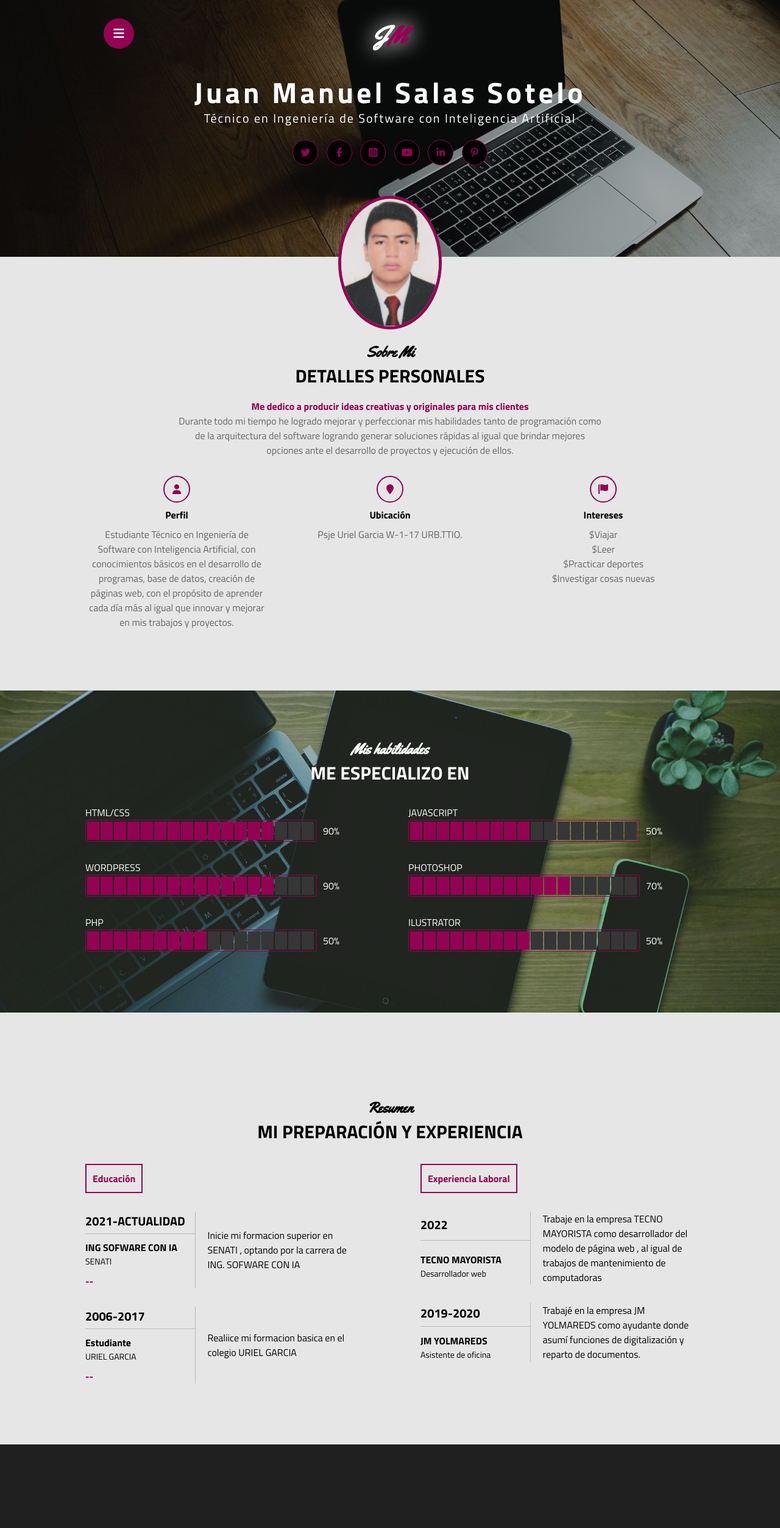
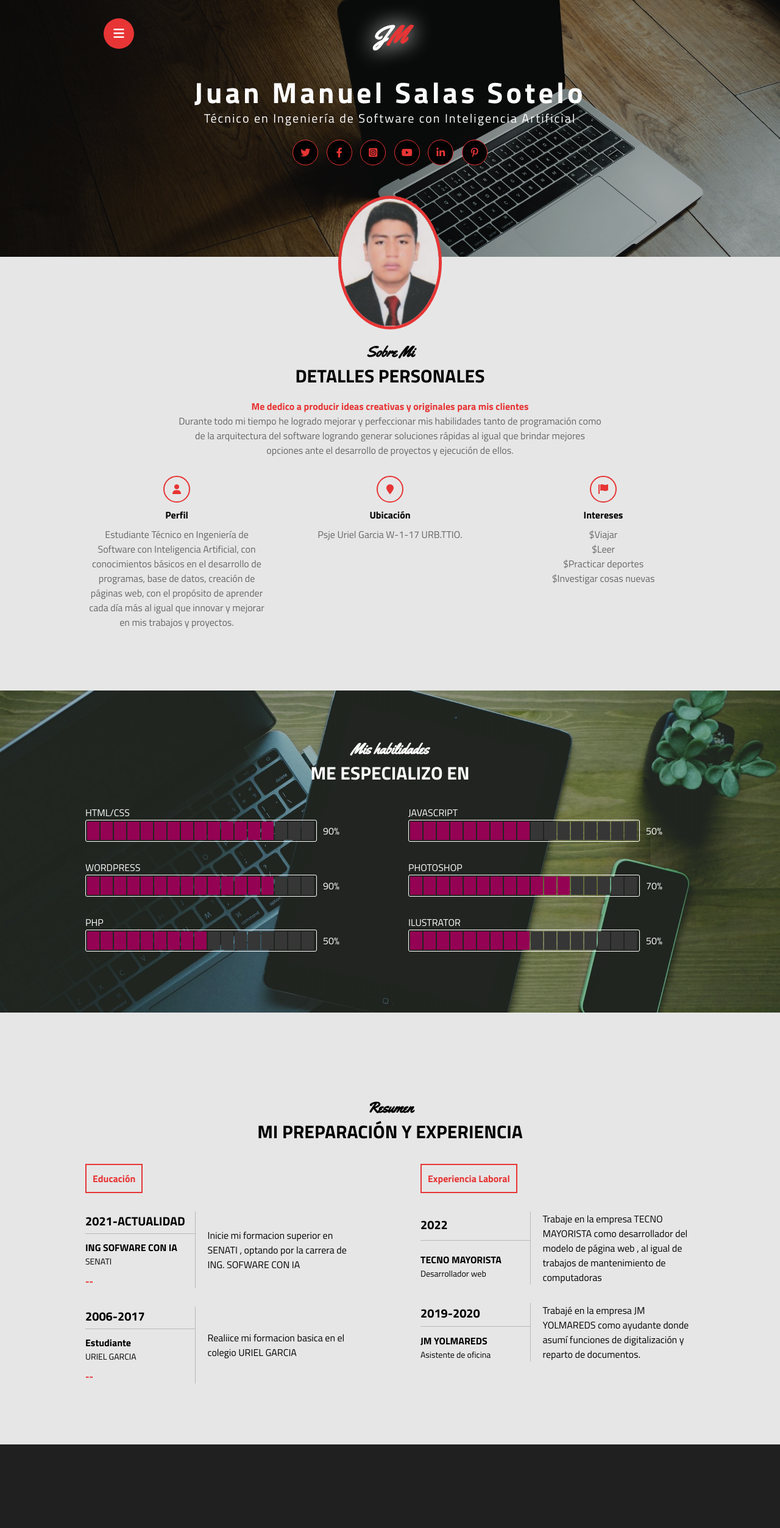
Before and after one commit to Manuel7521/proyect-git, a plain HTML site: page index.html in a window 1280 px wide. Shown: the top 2505 px of the page at 61% size. Drawn offline with Linux system fonts and the light colour scheme.

Commit message:
Cambio de color del proyecto mediante estilos.css

```diff
--- a/estilo.css
+++ b/estilo.css
@@ -30,7 +30,7 @@ html{
 .inicio .contenido-seccion header nav{
     position: fixed;
     margin-left: 60px;
-    background-color: #940253;
+    background-color: rgb(231, 53, 53);
     padding: 15px;
     border-radius: 10px;
     text-align: left;
@@ -52,12 +52,12 @@ html{
     text-shadow: 0 0 35px #fff;
 }
 .inicio .contenido-seccion header .logo .color{
-    color: #940253;
+    color: rgb(231, 53, 53);
     font-family: "Yellowtail";
 }
 .inicio .contenido-seccion header .nav-bar{
     position: fixed;
-    background-color: #940253;
+    background-color: rgb(231, 53, 53);
     font-size: 20px;
     width: 50px;
     height: 50px;
@@ -89,8 +89,8 @@ html{
     display: inline-block;
     text-decoration: none;
     background-color: #000;
-    color: #940253;
-    border: 1px solid #940253;
+    color: rgb(231, 53, 53);
+    border: 1px solid rgb(231, 53, 53);
     border-radius: 50%;
     width: 40px;
     height: 40px;
@@ -100,7 +100,7 @@ html{
 }
 .inicio .contenido-seccion .info .redes a:hover{
     color: #fff;
-    background-color: #940253;
+    background-color: rgb(231, 53, 53);
     box-shadow: 0 0 20px #fff;
 }
 .inicio .contenido-seccion .foto{
@@ -109,7 +109,7 @@ html{
 .inicio .contenido-seccion .foto img{
     max-width: 200px;
     border-radius: 50%;
-    border: 5px solid #940253;
+    border: 5px solid rgb(231, 53, 53);
     position: absolute;
     left: 50%;
     top: -100px;
@@ -136,7 +136,7 @@ html{
     font-size: 30px;
 }
 .sobremi .contenido-seccion .especial{
-    color: #940253;
+    color: rgb(231, 53, 53);
     font-weight: bold;
     margin-top: 15px;
 }
@@ -154,11 +154,11 @@ html{
     width: 30%;
 }
 .sobremi .contenido-seccion .fila .col i{
-    color: #940253;
+    color: rgb(231, 53, 53);
     display: inline-block;
     width: 40px;
     height: 40px;
-    border: 2px solid #940253;
+    border: 2px solid rgb(231, 53, 53);
     line-height: 40px;
     border-radius: 50%;
 }
@@ -202,7 +202,7 @@ html{
 }
 .habilidades .contenido-seccion .barra{
     display: flex;
-    border: 1px solid #940253;
+    border: 1px solid #fff;
     padding: 2px;
     border-radius: 3px;
     margin-right: 10px;
@@ -239,9 +239,9 @@ html{
 }
 .resumen .contenido-seccion .info .col .titulo{
     display: inline-block;
-    color: #940253;
+    color: rgb(231, 53, 53);
     font-weight: bold;
-    border: 2px solid #940253;
+    border: 2px solid rgb(231, 53, 53);
     padding: 10px;
 
 }
@@ -265,7 +265,7 @@ html{
 }
 .resumen .contenido-seccion .info .col table .promedio{
     display: block;
-    color: #940253;
+    color: rgb(231, 53, 53);
     margin-top: 10px;
     font-weight: bold;
 }
@@ -297,7 +297,7 @@ html{
     margin-top: 50px;
 }
 .contacto .contenido-seccion .fila .col h2{
-    color: #940253;
+    color: rgb(231, 53, 53);
 }
 /* SECCION RESPONSIVE */
 @media screen and (max-width:800px){
```
